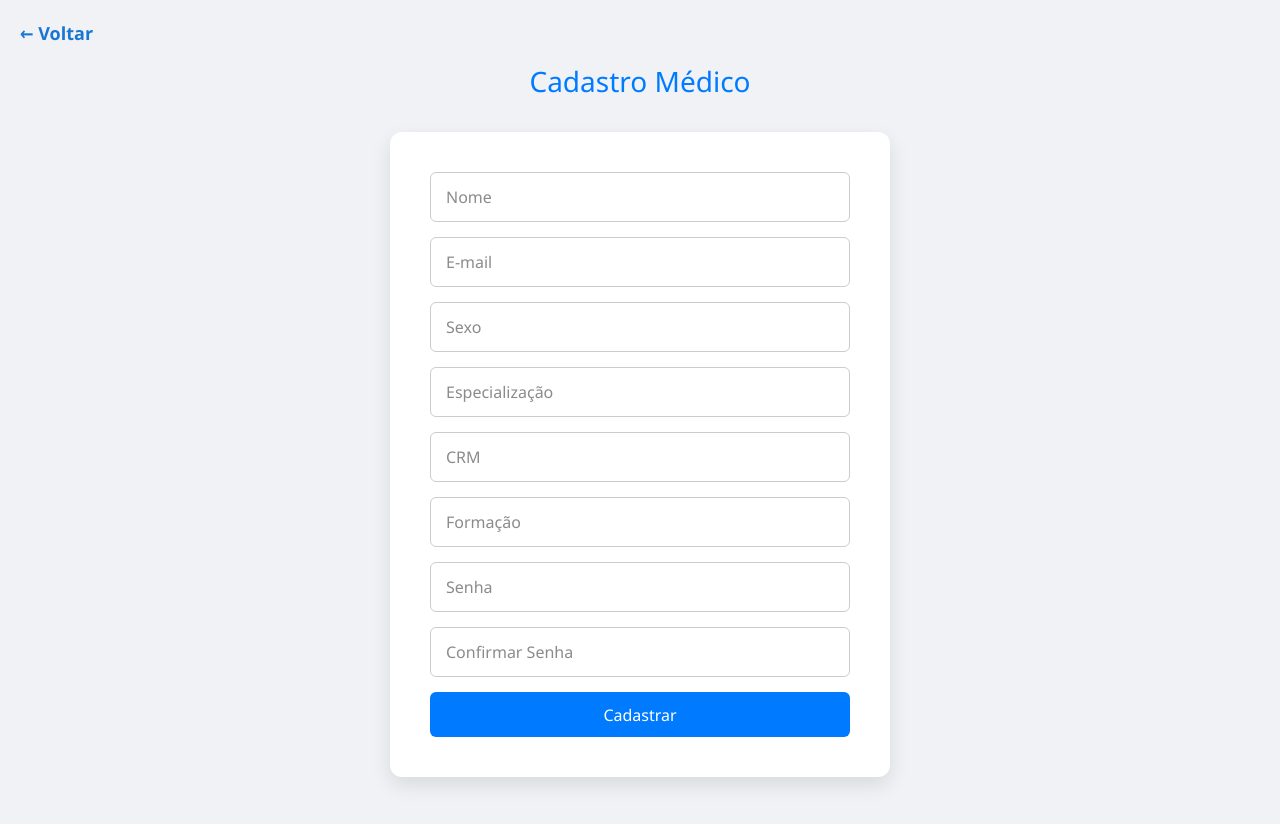
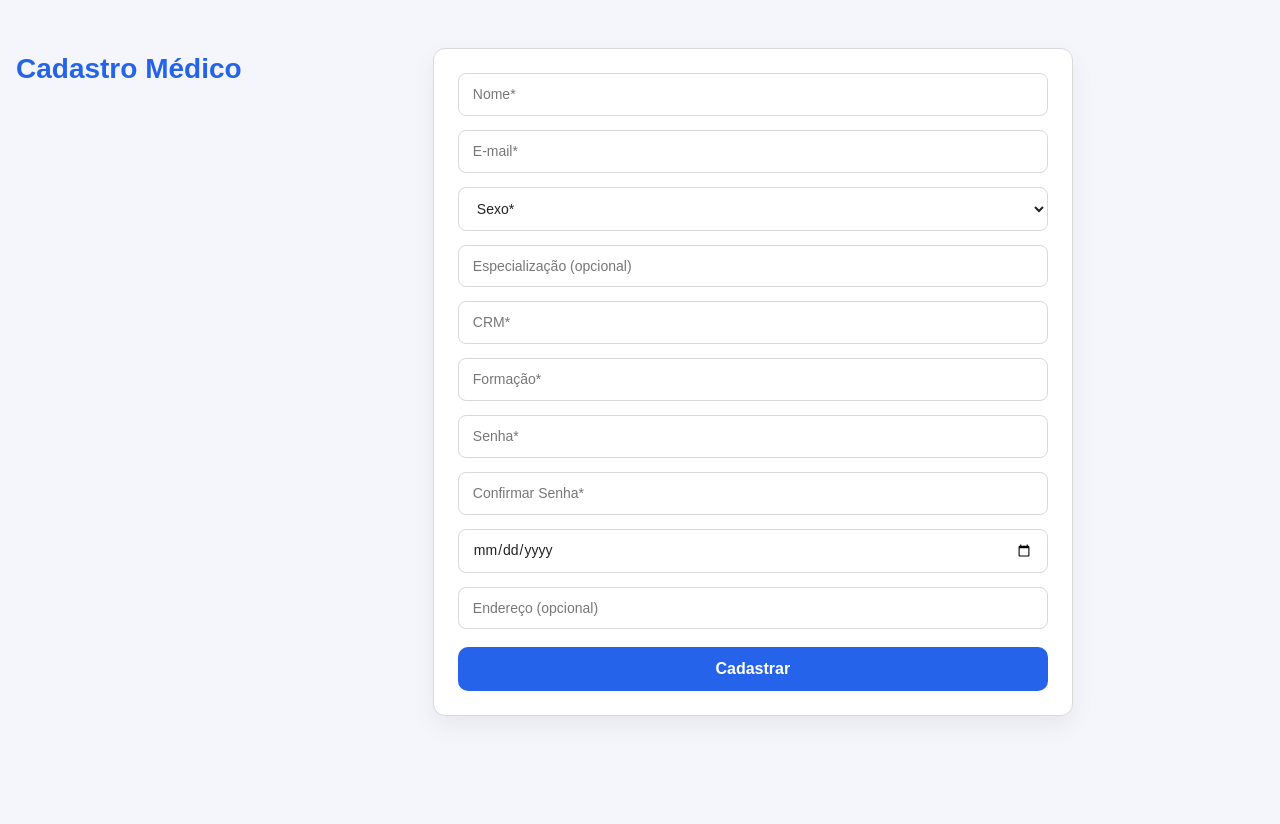
Before and after one commit to LucasMChave/web-project, a Next.js app in the folder med_org/: page /PagCadMedico in a window 1280 px wide. Shown: the top 824 px of the page. After the commit the page ends 800 px from the top, so only its background shows below. Built offline with nearby package versions, Linux system fonts and the light colour scheme.

Commit message:
juste em medico cadastro

```diff
--- a/med_org/src/app/PagCadMedico/page.jsx
+++ b/med_org/src/app/PagCadMedico/page.jsx
@@ -1,113 +1,232 @@
-"use client"
-import { useRouter } from 'next/navigation';
-import React, { useState } from 'react';
-import './style.css';
+"use client";
+import React, { useState } from "react";
+import "./style.css";
 
-
-export default function CadastroMedico() {
-  const router = useRouter();
-
-  const [formData, setFormData] = useState({
-    nome: '',
-    email: '',
-    sexo: '',
-    especializacao: '',
-    crm: '',
-    formacao: '',
-    senha: '',
-    confirmarSenha: '',
+export default function PagCadMedico() {
+  const [form, setForm] = useState({
+    nome: "",
+    email: "",
+    sexo: "",
+    especialização: "",
+    CRM: "",
+    formação: "",
+    endereço: "",
+    data_de_nascimento: "",
+    senha: "",
+    confirmarSenha: "",
   });
 
-  const handleChange = (e) => {
+  const [status, setStatus] = useState({ type: "", message: "" });
+  const [loading, setLoading] = useState(false);
+
+  const onChange = (e) => {
     const { name, value } = e.target;
-    setFormData((prev) => ({ ...prev, [name]: value }));
+    setForm((p) => ({ ...p, [name]: value }));
   };
 
-  const handleSubmit = (e) => {
+  const handleSubmit = async (e) => {
     e.preventDefault();
+    setStatus({ type: "", message: "" });
 
-    const senhaValida = /^(?=.*[A-Z])(?=.*[!@#$%^&*()_+{}\[\]:;<>,.?~\\/-]).{6,}$/;
-
-    if (formData.senha !== formData.confirmarSenha) {
-      alert('As senhas não coincidem!');
-      return;
+    const required = [
+      "nome",
+      "email",
+      "formação",
+      "senha",
+      "data_de_nascimento",
+      "sexo",
+      "CRM",
+    ];
+    const faltando = required.filter((k) => !form[k]?.trim());
+    if (faltando.length) {
+      return setStatus({
+        type: "error",
+        message: "Preencha todos os campos obrigatórios.",
+      });
+    }
+    if (form.senha !== form.confirmarSenha) {
+      return setStatus({ type: "error", message: "As senhas não coincidem." });
     }
 
-    if (!senhaValida.test(formData.senha)) {
-      alert('A senha deve conter ao menos uma letra maiúscula e um símbolo especial.');
-      return;
+    try {
+      setLoading(true);
+      const params = new URLSearchParams();
+      // nomes exatamente como estão no seu banco (com acentos)
+      params.append("nome", form.nome);
+      params.append("email", form.email);
+      params.append("formação", form.formação);
+      params.append("endereço", form.endereço || "");
+      params.append("senha", form.senha);
+      params.append("data_de_nascimento", form.data_de_nascimento);
+      params.append("sexo", form.sexo);
+      params.append("especialização", form.especialização || "");
+      params.append("CRM", form.CRM);
+
+      const res = await fetch(
+        `${process.env.NEXT_PUBLIC_API_URL}/medico/cadastrar.php`,
+        {
+          method: "POST",
+          headers: { "Content-Type": "application/x-www-form-urlencoded" },
+          body: params.toString(),
         }
+      );
 
-    console.log('Cadastro médico enviado:', formData);
-    alert('Cadastro realizado com sucesso!');
-    router.push('/HomeMedico');
+      const data = await res.json();
+      if (data?.sucesso) {
+        setStatus({
+          type: "success",
+          message: "Médico cadastrado com sucesso!",
+        });
+        setForm({
+          nome: "",
+          email: "",
+          sexo: "",
+          especialização: "",
+          CRM: "",
+          formação: "",
+          endereço: "",
+          data_de_nascimento: "",
+          senha: "",
+          confirmarSenha: "",
+        });
+      } else {
+        setStatus({
+          type: "error",
+          message: data?.mensagem || "Falha ao cadastrar.",
+        });
+      }
+    } catch {
+      setStatus({
+        type: "error",
+        message: "Erro ao conectar com o servidor.",
+      });
+    } finally {
+      setLoading(false);
+    }
   };
 
   return (
-    <div className="telaCadastro">
-      <button className="voltar-btn" onClick={() => router.push('/TelaEscolhaCadastro')}>← Voltar</button>
+    <main className="cadGeneric">
+      <h1 className="title">Cadastro Médico</h1>
 
-      <h1>Cadastro Médico</h1>
-      <form onSubmit={handleSubmit}>
+      <section className="card">
+        <form className="form" onSubmit={handleSubmit} noValidate>
           <input
-          type="text"
             name="nome"
-          placeholder="Nome"
-          value={formData.nome}
-          onChange={handleChange}
+            placeholder="Nome*"
+            value={form.nome}
+            onChange={onChange}
+            aria-label="Nome"
+            required
           />
+
           <input
             type="email"
             name="email"
-          placeholder="E-mail"
-          value={formData.email}
-          onChange={handleChange}
+            placeholder="E-mail*"
+            value={form.email}
+            onChange={onChange}
+            aria-label="E-mail"
+            autoComplete="email"
+            required
           />
+
+          <select
+            name="sexo"
+            value={form.sexo}
+            onChange={onChange}
+            aria-label="Sexo"
+            required
+          >
+            <option value="" disabled>
+              Sexo*
+            </option>
+            <option value="Masculino">Masculino</option>
+            <option value="Feminino">Feminino</option>
+            <option value="Outro">Outro</option>
+          </select>
+
           <input
-          type="text"
-          name="sexo"
-          placeholder="Sexo"
-          value={formData.sexo}
-          onChange={handleChange}
+            name="especialização"
+            placeholder="Especialização (opcional)"
+            value={form.especialização}
+            onChange={onChange}
+            aria-label="Especialização"
           />
+
           <input
-          type="text"
-          name="especializacao"
-          placeholder="Especialização"
-          value={formData.especializacao}
-          onChange={handleChange}
+            name="CRM"
+            placeholder="CRM*"
+            value={form.CRM}
+            onChange={onChange}
+            aria-label="CRM"
+            required
           />
+
           <input
-          type="text"
-          name="crm"
-          placeholder="CRM"
-          value={formData.crm}
-          onChange={handleChange}
+            name="formação"
+            placeholder="Formação*"
+            value={form.formação}
+            onChange={onChange}
+            aria-label="Formação"
+            required
           />
-        <input
-          type="text"
-          name="formacao"
-          placeholder="Formação"
-          value={formData.formacao}
-          onChange={handleChange}
-        />
+
           <input
             type="password"
             name="senha"
-          placeholder="Senha"
-          value={formData.senha}
-          onChange={handleChange}
+            placeholder="Senha*"
+            value={form.senha}
+            onChange={onChange}
+            aria-label="Senha"
+            autoComplete="new-password"
+            required
           />
+
           <input
             type="password"
             name="confirmarSenha"
-          placeholder="Confirmar Senha"
-          value={formData.confirmarSenha}
-          onChange={handleChange}
+            placeholder="Confirmar Senha*"
+            value={form.confirmarSenha}
+            onChange={onChange}
+            aria-label="Confirmar Senha"
+            autoComplete="new-password"
+            required
           />
 
-        <button type="submit" className="botao-cadastrar">Cadastrar</button>
+          <input
+            type="date"
+            name="data_de_nascimento"
+            placeholder="Data de nascimento*"
+            value={form.data_de_nascimento}
+            onChange={onChange}
+            aria-label="Data de nascimento"
+            required
+          />
+
+          <input
+            name="endereço"
+            placeholder="Endereço (opcional)"
+            value={form.endereço}
+            onChange={onChange}
+            aria-label="Endereço"
+          />
+
+          {status.message && (
+            <p
+              className={`status ${
+                status.type === "error" ? "error" : "success"
+              }`}
+            >
+              {status.message}
+            </p>
+          )}
+
+          <button className="btn-primary" type="submit" disabled={loading}>
+            {loading ? "Cadastrando..." : "Cadastrar"}
+          </button>
         </form>
-    </div>
+      </section>
+    </main>
   );
 }
--- a/med_org/src/app/PagCadMedico/style.css
+++ b/med_org/src/app/PagCadMedico/style.css
@@ -1,99 +1,50 @@
-.telaCadastro {
-  display: flex;
-  flex-direction: column;
-  align-items: center;
-  justify-content: flex-start;
-  min-height: 100vh;
-  padding: 60px 20px;
-  background-color: #f0f2f5;
-  font-family: 'Segoe UI', Tahoma, Geneva, Verdana, sans-serif;
-  position: relative;
+
+body { background:#f4f6fb !important; color:#111 !important; }
+
+:root{
+  --bg:#fff; --bg-page:#f4f6fb; --text:#222; --muted:#777; --border:#d9d9d9;
+  --primary:#2563eb; --primary-weak:rgba(37,99,235,.15);
+  --success:#16a34a; --danger:#e11d48;
 }
 
-h1 {
-  color: #007bff;
-  font-size: 28px;
-  text-align: center;
-  margin-bottom: 30px;
+
+.cadGeneric{
+  min-height:100dvh;
+  background:var(--bg-page);
+  display:flex; align-items:flex-start; justify-content:center;
+  padding:48px 16px; color:var(--text);
 }
+.title{ color:var(--primary); font-size:28px; font-weight:700; margin:0 0 24px; text-align:center; }
+.card{
+  width:100%; max-width:640px; background:var(--bg); border:1px solid var(--border);
+  border-radius:12px; box-shadow:0 10px 24px rgba(0,0,0,.06); padding:24px; margin:0 auto;
+}
+.form{ display:flex; flex-direction:column; gap:14px; }
 
-form {
-  display: flex;
-  flex-direction: column;
-  gap: 15px;
-  padding: 40px;
-  border-radius: 12px;
-  background-color: #ffffff;
-  box-shadow: 0 8px 20px rgba(0, 0, 0, 0.1);
-  width: 100%;
-  max-width: 500px;
-  transition: all 0.3s ease;
+
+.form input, .form select, .form textarea{
+  color:var(--text); background:#fff; border:1px solid var(--border);
+  padding:12px 14px; border-radius:8px; font-size:14px; line-height:1.2;
 }
+.form input::placeholder, .form textarea::placeholder{ color:var(--muted); }
+.form input:focus, .form select:focus, .form textarea:focus{
+  outline:none; border-color:var(--primary); box-shadow:0 0 0 3px var(--primary-weak);
+}
+.form input[type="date"]{ color:var(--text); }
 
-form input {
-  padding: 12px 15px;
-  border: 1px solid #ccc;
-  border-radius: 6px;
-  font-size: 16px;
-  transition: border-color 0.3s ease;
+
+.status{ font-size:14px; margin-top:4px; }
+.status.error{ color:var(--danger); } .status.success{ color:var(--success); }
+
+
+.btn-primary{
+  height:44px; border:none; border-radius:10px; cursor:pointer;
+  background:var(--primary); color:#fff; font-weight:600;
+  transition:filter .15s ease, transform .02s ease; margin-top:4px;
 }
+.btn-primary:hover{ filter:brightness(.96); }
+.btn-primary:active{ transform:translateY(1px); }
+.btn-primary:disabled{ opacity:.7; cursor:not-allowed; }
 
-form input:focus {
-  border-color: #007bff;
-  outline: none;
-}
 
-.voltar-btn {
-  position: absolute;
-  top: 20px;
-  left: 20px;
-  background: none;
-  border: none;
-  font-size: 18px;
-  color: #1976d2;
-  cursor: pointer;
-  font-weight: bold;
-}
-
-.voltar-btn:hover {
-  text-decoration: underline;
-}
-
-.botao-cadastrar {
-  background-color: #007bff;
-  color: white;
-  border: none;
-  border-radius: 6px;
-  height: 45px;
-  font-size: 16px;
-  cursor: pointer;
-  transition: background-color 0.3s ease, transform 0.2s ease;
-}
-
-.botao-cadastrar:hover {
-  background-color: #005ecb;
-  transform: translateY(-2px);
-}
-
-img {
-  border: none;
-  margin: auto;
-  height: 100px;
-  width: 100px;
-}
-
-@media (max-width: 600px) {
-  form {
-    padding: 30px 20px;
-    width: 100%;
-  }
-
-  h1 {
-    font-size: 24px;
-  }
-
-  .botao-cadastrar {
-    height: 40px;
-    font-size: 15px;
-  }
-}
+@media (max-width:480px){ .card{ padding:18px; } .title{ font-size:24px; } }
```
Lines whose indentation alone changed are shown as unchanged.
